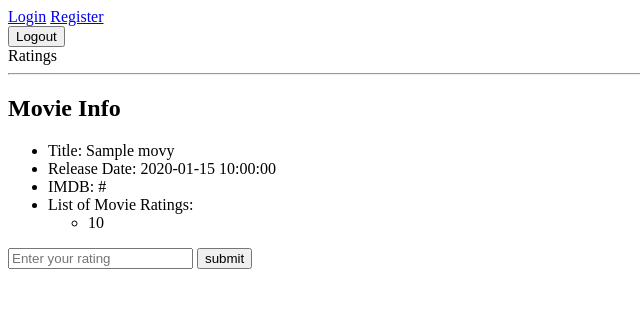
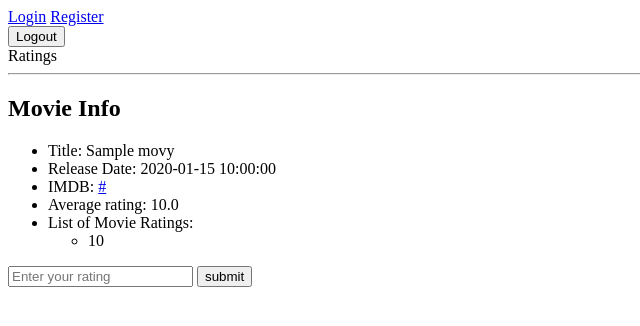
Before and after one commit to mbestwick/ratings, a Flask app: page /movies/1 in a window 1280 px wide. Shown: the top 326 px of the page, without its empty margins (0-640 px from the left). Run offline with Flask 2, Linux system fonts and the light colour scheme; tables that the repository leaves empty hold one stand-in row (values such as "Sample post").

Commit message:
Created prediction methods using pearson correlation

```diff
--- a/server.py
+++ b/server.py
@@ -79,8 +79,8 @@ def login_process():
     """Takes information from register form and checks if a user with the
        email address/pwd matches, and if so, logs them in."""
 
-    email = request.args.get("email")
-    pwd = request.args.get("pwd")
+    email = request.form.get("email")
+    pwd = request.form.get("pwd")
 
     if db.session.query(User).filter(User.email == email, User.password == pwd
                                      ).first() is None:
@@ -117,9 +117,40 @@ def show_user_details(user_id):
 def show_movie_details(movie_id):
     """Shows movie details: title, release date, IMDB url, and list of ratings."""
 
-    movie = db.session.query(Movie).get(movie_id)
+    movie = Movie.query.get(movie_id)
 
-    return render_template("movie_info.html", movie=movie)
+    if 'user' in session:
+        user_id = session['user_id']
+    else:
+        user_id = ""
+
+    if user_id:
+        user_rating = Rating.query.filter_by(
+            movie_id=movie_id, user_id=user_id).first()
+    else:
+        user_rating = None
+
+    # Get average rating of movie
+
+    rating_scores = [r.score for r in movie.ratings]
+    avg_rating = float(sum(rating_scores)) / len(rating_scores)
+
+    prediction = None
+
+     # Prediction code: only predict if the user hasn't rated it.
+
+    if (not user_rating) and user_id:
+        user = User.query.get(user_id)
+        if user:
+            prediction = user.predict_rating(movie)
+
+    return render_template(
+        "movie_info.html",
+        movie=movie,
+        user_rating=user_rating,
+        average=avg_rating,
+        prediction=prediction
+        )
 
 
 @app.route("/rate_movie", methods=["POST"])
@@ -128,12 +159,20 @@ def rate_movie():
 
     if 'user_id' in session:
         movie_id = request.form.get("movie_id")
+        user_id = session['user_id']
         score = request.form.get("new_rating")
 
-        new_rating = Rating(movie_id=movie_id,
-                            user_id=session['user_id'],
-                            score=score)
-        db.session.add(new_rating)
+        if db.session.query(Rating).filter(Rating.movie_id == movie_id,
+                                           Rating.user_id == user_id).count() == 0:
+            new_rating = Rating(movie_id=movie_id,
+                                user_id=user_id,
+                                score=score)
+            db.session.add(new_rating)
+        else:
+            update = db.session.query(Rating).filter(Rating.movie_id == movie_id,
+                                                     Rating.user_id == user_id).first()
+            update.score = score
+
         db.session.commit()
         flash("Success! Your rating has been added!")
         return redirect("/")
--- a/templates/base.html
+++ b/templates/base.html
@@ -13,7 +13,7 @@
 {% endwith %}
 </head>
 <body>
-    <a href="/login-page">Login</a>
+    <a href="/login">Login</a>
     <a href="/register">Register</a>
     <form action="/logout">
         <button type="submit">Logout</button>
--- a/templates/homepage.html
+++ b/templates/homepage.html
@@ -10,3 +10,5 @@
 <p><a href="/users">View all users</a></p>
 
 {% endblock %}
+
+<p> trying to figure out why prediction won't show on the movie_info page</p>
--- a/templates/login.html
+++ b/templates/login.html
@@ -2,7 +2,7 @@
 {% block content %}
 
     <h2>Please Login</h2>
-    <form action="/login">
+    <form action="/login" method="POST">
       Email: <input type="text" name="email"><br>
       Password: <input type="password" name="pwd"><br>
 
--- a/templates/movie_info.html
+++ b/templates/movie_info.html
@@ -5,7 +5,11 @@
     <ul>
       <li>Title: {{ movie.title }}</li>
       <li>Release Date: {{ movie.released_at }}</li>
-      <li>IMDB: {{ movie.imdb_url }}</li>
+      <li>IMDB: <a href="{{ movie.imdb_url }}">{{ movie.imdb_url }}</a></li>
+      <li>Average rating: {{ average }}</li>
+      {% if prediction %}
+        <li>We predict you will rate this movie {{ prediction }}</li>
+      {% endif %}
       <li>List of Movie Ratings:<br></li>
         <ul>
             {% for rating in movie.ratings %}
--- a/templates/user_info.html
+++ b/templates/user_info.html
@@ -9,7 +9,8 @@
       <li>List of User Ratings:<br></li>
         <ul>
             {% for rating in user.ratings %}
-            <li>{{ rating.score }}</li>
+            <li><a href="/movies/{{ rating.movie_id }}">{{ rating.movie.title }}</a>:
+                {{ rating.score }}</li>
         {% endfor %}
         </ul>
     </ul>
```
Also changed, not shown: model.py (+43 -1 lines).
